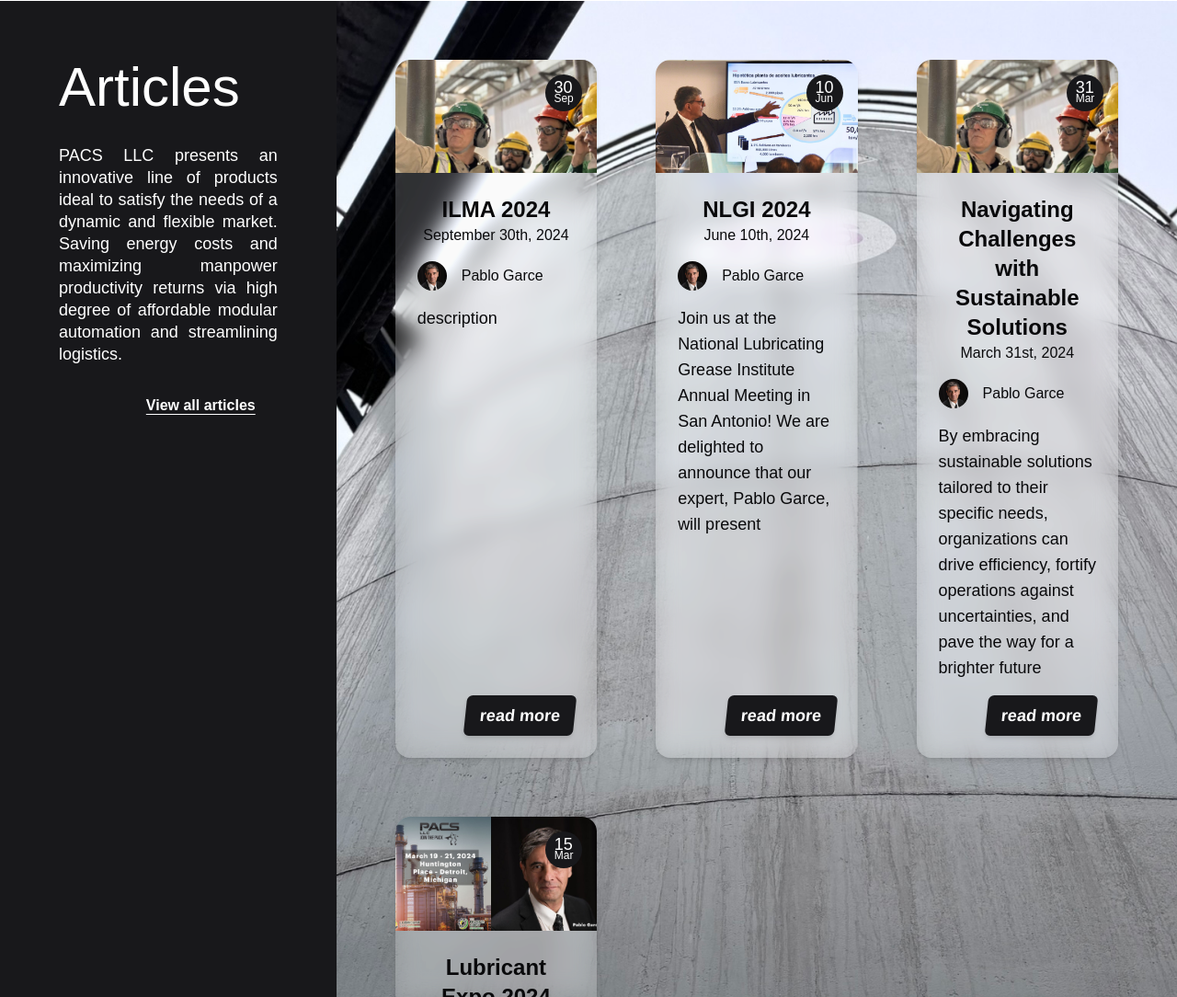
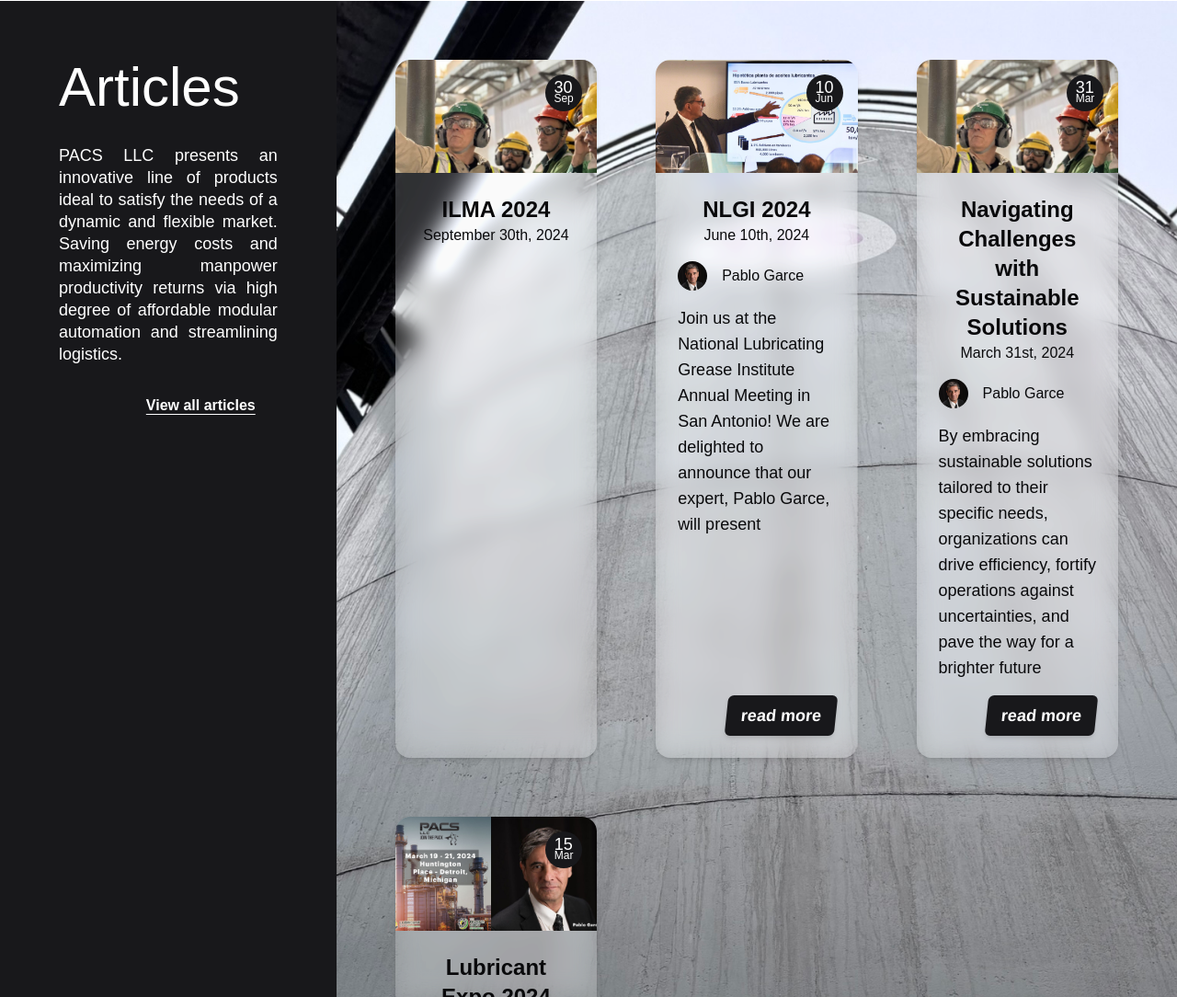
Before and after one commit to julian-a-avar-c/pacs-website, an Astro site: page / in a window 1280 px wide. Shown: the part 3449-4533 px from the top of the page at 92% size. Built offline with nearby package versions, Linux system fonts and the light colour scheme; Astro itself is replaced by a stand-in of ours; some icons are missing; a web font is replaced by a local one.

Commit message:
remove description from card is empty in card section

```diff
--- a/src/components/article-banner-card.astro
+++ b/src/components/article-banner-card.astro
@@ -46,24 +46,24 @@
         </h4>
         <p class="self-center text-base">{longDate}</p>
       </div>
-      <div class="flex items-center gap-4 text-base">
+      {(authorImageSource || author) && <div class="flex items-center gap-4 text-base">
         <img
           src={authorImageSource}
           class="size-8 rounded-full border-zinc-300"
         />
         <p class="">{author}</p>
-      </div>
+      </div>}
     </div>
     <p class="flex-none">
       {description}
     </p>
-    <div class="grow flex justify-end items-end">
+    {description && <div class="grow flex justify-end items-end">
       <a
         href=""
         class="px-4 py-2 -skew-x-6 rounded-sm bg-zinc-900 text-white underline-offset-2 font-semibold shadow-md ring-0 hover:ring-2 ring-zinc-200"
       >
         read more
       </a>
-    </div>
+    </div>}
   </div>
 </div>
--- a/src/config/main.ts
+++ b/src/config/main.ts
@@ -103,12 +103,12 @@
 type PageArticles = Page & {
   name: "articles";
   data: {
-    overview: { imageSource: string; summary: string };
+    overview: { imageSource: string; summary?: string };
     name: string;
     href: string;
     title: string;
-    author: string;
-    authorImageSource: string;
+    author?: string;
+    // authorImageSource: string;
     contentImageSource?: string;
     content: string;
     shortDate: { day: string; month: string };
@@ -306,14 +306,14 @@
     {
       overview: {
         imageSource: "/ilma.jpeg",
-        summary: "description",
+        // summary: "description",
       },
       name: "ilma-2024",
       href: "/articles/2024-09-30-ilma-2024",
       completeDate: "2024-09-30",
       title: "ILMA 2024",
-      author: "Pablo Garce",
-      authorImageSource: "/pablogarce.jpg",
+      // author: "Pablo Garce",
+      // authorImageSource: "/pablogarce.jpg",
       content: "YOUTUBE VIDEO",
       shortDate: { day: "30", month: "Sep" },
       longDate: "September 30th, 2024",
```
